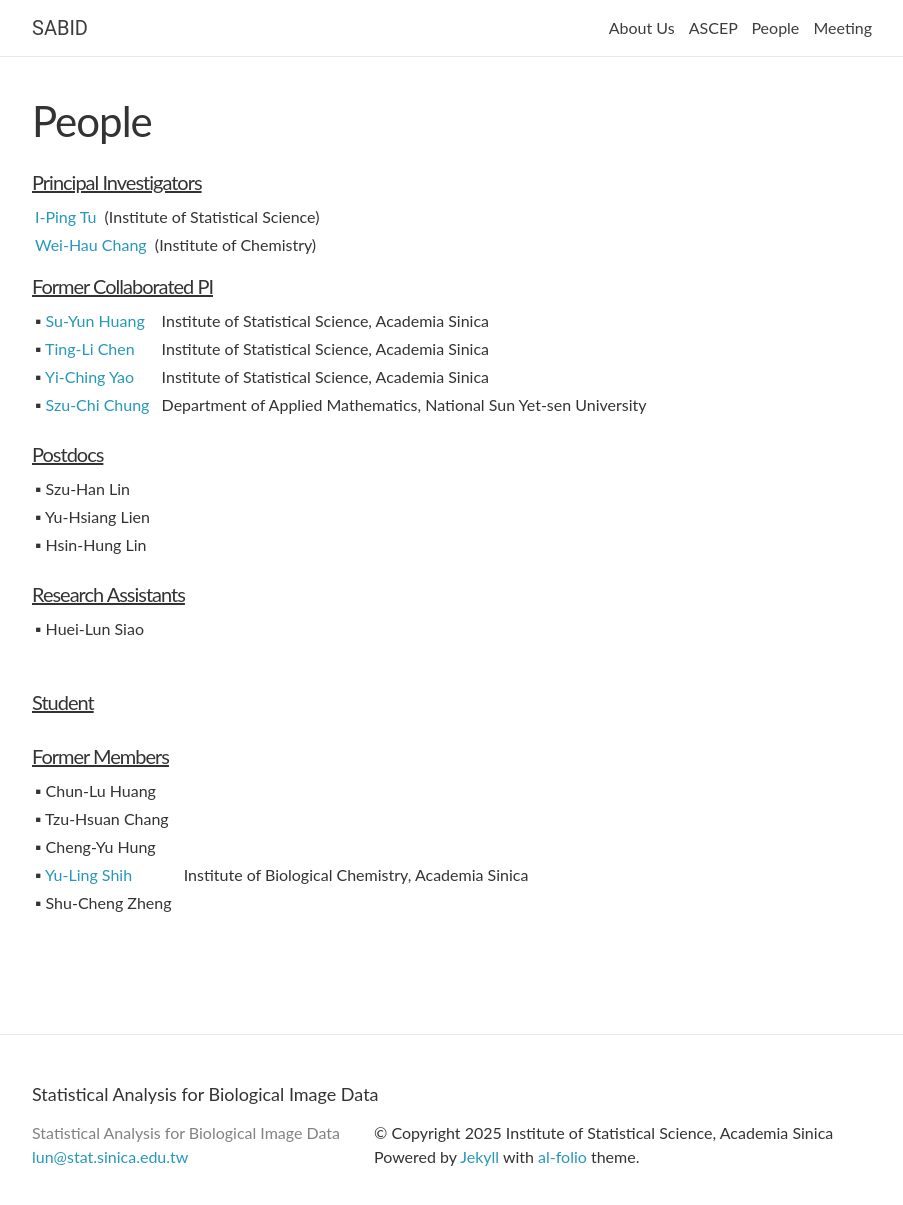
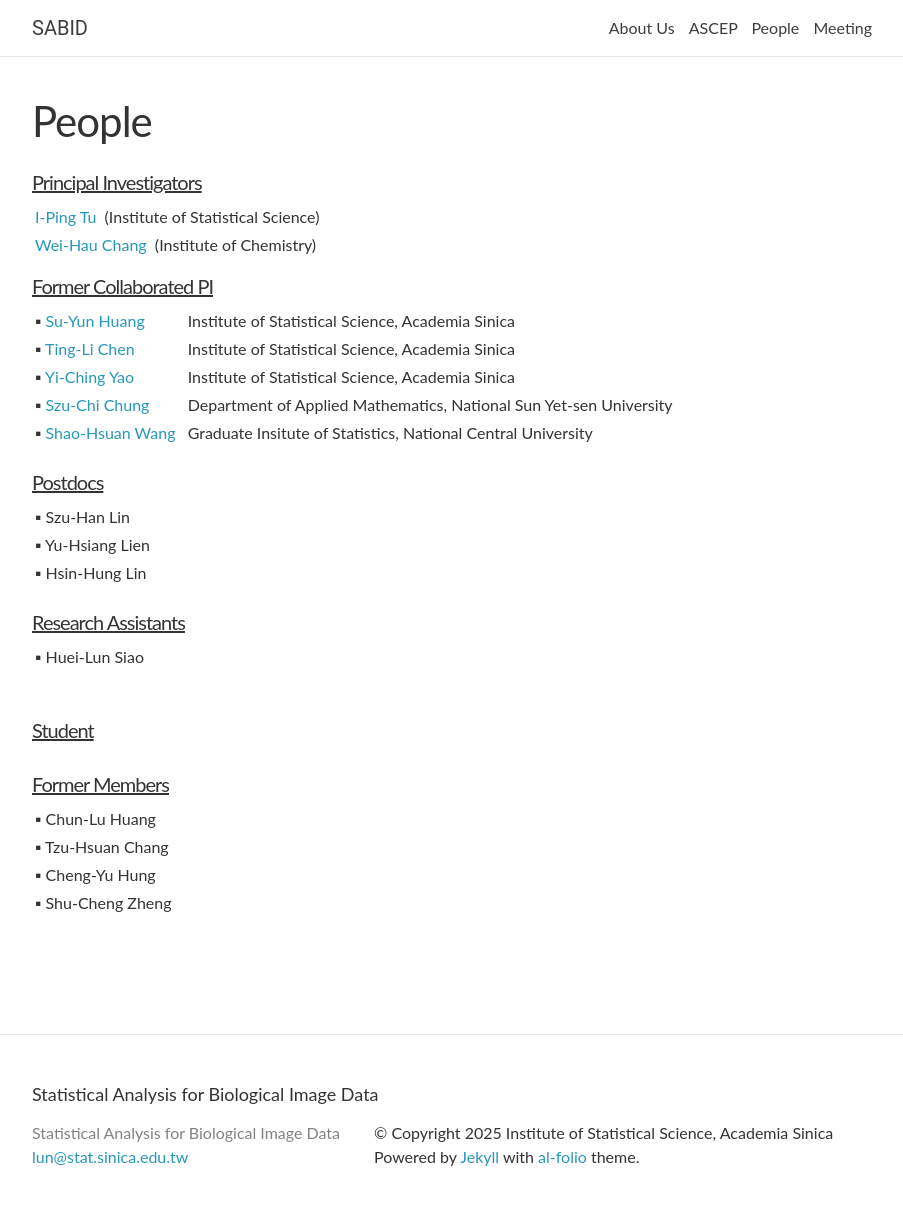
Before and after one commit to sabid-cryoem/sabid-cryoem.github.io, a Jekyll site: the page built from _pages/people.md, in a window 1280 px wide and 1230 px high. Shown: the top 1205 px of the window, without its empty margins (188-1091 px from the left). Built offline with Jekyll 4.4.1, drawn with Linux system fonts in a browser that asks for light colours; nearby versions of some CDN libraries; comment, search, counter and statistics services are not loaded.

Commit message:
Add files via upload

```diff
--- a/_pages/people.md
+++ b/_pages/people.md
@@ -51,6 +51,10 @@ title: People
             <td>▪ <a href="https://math.nsysu.edu.tw/p/406-1183-263491,r2843.php?Lang=zh-tw">Szu-Chi Chung</a></td>
             <td>       &nbsp;&nbsp;Department of Applied Mathematics, National Sun Yet-sen University</td>
         </tr>
+        <tr>
+            <td>▪ <a href="http://www.stat.ncu.edu.tw/index.php/faculty/more/312">Shao-Hsuan Wang</a></td>
+            <td>       &nbsp;&nbsp;Graduate Insitute of Statistics, National Central University</td>
+        </tr>
     </tbody>
 </table>
 <br/>
@@ -101,10 +105,6 @@ title: People
 <h4 class="post-title"><u>Former Members</u></h4>
 <table>
     <tbody>
-     <!--   <tr>
-            <td>▪ <a href="http://www.stat.ncu.edu.tw/index.php/faculty/more/312">Shao-Hsuan Wang</a></td>
-            <td>       &nbsp;&nbsp;Graduate Insitute of Statistics, National Central University</td>
-        </tr>  -->
         <tr>
             <td>
             ▪ Chun-Lu Huang
@@ -120,10 +120,10 @@ title: People
             ▪ Cheng-Yu Hung
             </td>
         </tr>
-        <tr>
+       <!-- <tr>
             <td>▪ <a href="https://www.ibc.sinica.edu.tw/people/investigators/principal-investigators/yu-ling-shih/">Yu-Ling Shih</a></td>
             <td>       &nbsp;&nbsp;Institute of Biological Chemistry, Academia Sinica</td>
-        </tr>
+        </tr>-->
         <tr>
             <td>
             ▪ Shu-Cheng Zheng
```
